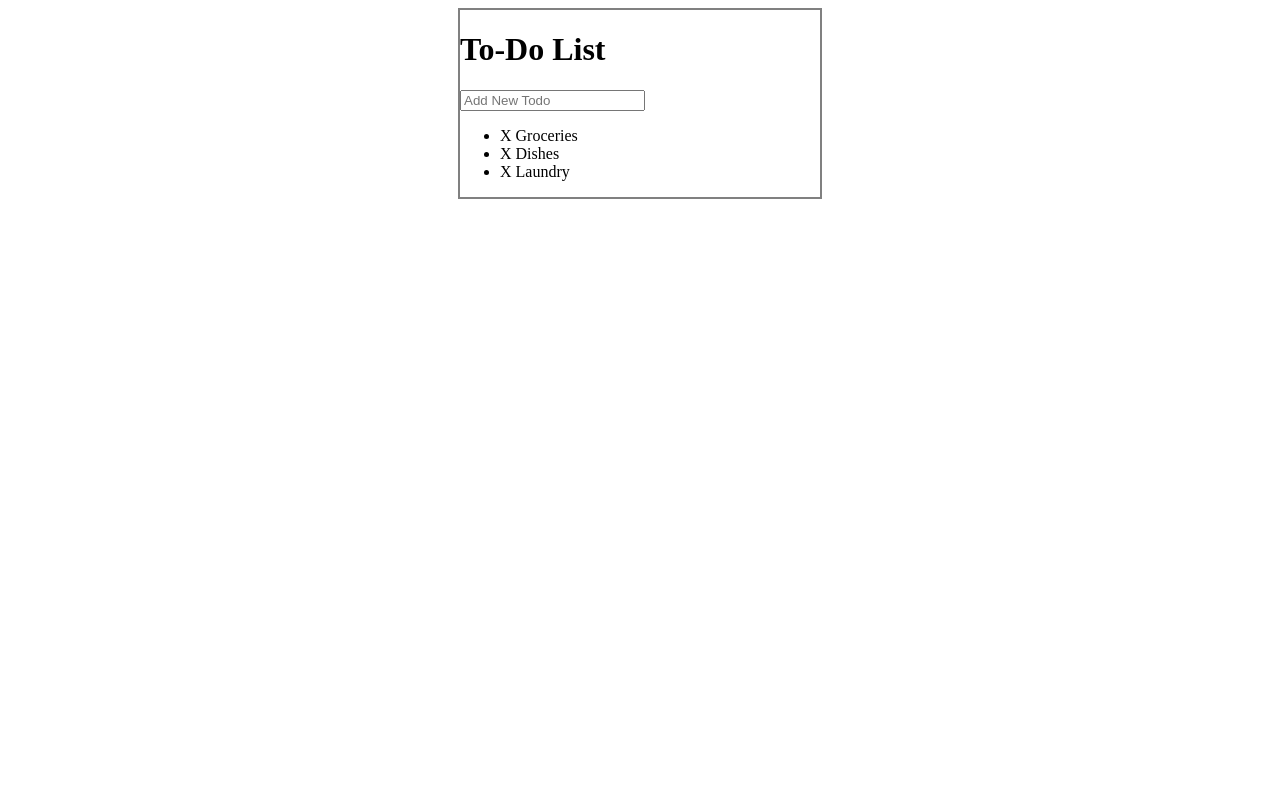
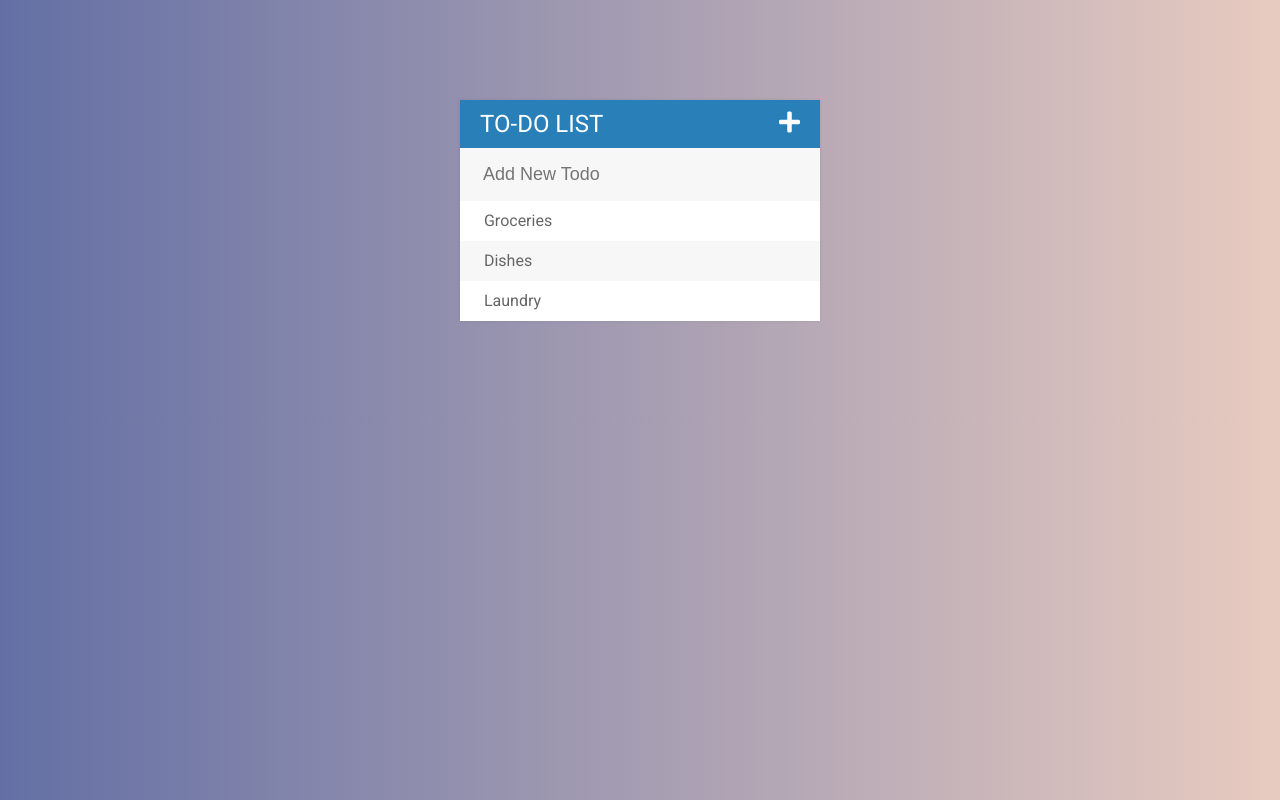
Before and after one commit to cullenmooney/todo-jquery, a plain HTML site: page index.html in a window 1280 px wide. Drawn offline with nearby package versions, Linux system fonts and the light colour scheme.

Commit message:
styled and cleaned up

```diff
--- a/css/style.css
+++ b/css/style.css
@@ -1,10 +1,82 @@
+body {
+	font-family: Roboto;
+	background: #E8CBC0;  /* fallback for old browsers */
+	background: -webkit-linear-gradient(to right, #636FA4, #E8CBC0);  /* Chrome 10-25, Safari 5.1-6 */
+	background: linear-gradient(to right, #636FA4, #E8CBC0); /* W3C, IE 10+/ Edge, Firefox 16+, Chrome 26+, Opera 12+, Safari 7+ */
+}
+
+h1 {
+	background-color: #2980b9;
+	color: white;
+	margin: 0;
+	padding: 10px 20px;
+	text-transform: uppercase;
+	font-size: 24px;
+	font-weight: normal;
+}
+
+input {
+	font-size: 18px;
+	background-color: #f7f7f7;
+	width: 100%;
+	padding: 13px 13px 13px 20px;
+	box-sizing: border-box;
+	color: #2980b9;
+	border: 3px solid rgba(0, 0, 0, 0);
+}
+
+input:focus {
+	background-color: white;
+	border: 3px solid #2980b9;
+	outline: none;
+}
+
+ul {
+	list-style: none;
+	margin: 0;
+	padding: 0;
+}
+
+li span {
+	background-color: #e74c3c;
+	height: 40px;
+	width: 0;
+	display: inline-block;
+	margin-right: 20px;
+	text-align: center;
+	color: white;
+	opacity: 0;
+	transition: 0.2s linear;
+}
+
+li:hover span {
+	width: 40px;
+	opacity: 1.0;
+}
+
+li {
+	background-color: white;
+	height: 40px;
+	line-height: 40px;
+	color: #666;
+}
+
+li:nth-child(2) {
+    background-color: #f7f7f7;
+}
+
 #container {
-	margin: 0 auto;
+	margin: 100px auto;
 	width: 360px;
-	border: 2px solid grey;
+	background-color: #f7f7f7;
+	box-shadow: 0 0 3px rgba(0, 0, 0, 0.1);
 }
 
 .completed {
 	color: grey;
 	text-decoration: line-through;
 }
+
+.fa-plus {
+	float: right;
+}
--- a/index.html
+++ b/index.html
@@ -4,6 +4,7 @@
 	<title>jQuery Todo List</title>
 	<link rel="stylesheet" type="text/css" href="css/style.css">
 	<link rel="stylesheet" href="https://use.fontawesome.com/releases/v5.0.10/css/all.css" integrity="sha384-+d0P83n9kaQMCwj8F4RJB66tzIwOKmrdb46+porD/OvrJ+37WqIM7UoBtwHO6Nlg" crossorigin="anonymous">
+	<link href="https://fonts.googleapis.com/css?family=Roboto:400,700,500" rel="stylesheet">
 	<script
   	src="http://code.jquery.com/jquery-3.3.1.min.js"
   	integrity="sha256-FgpCb/KJQlLNfOu91ta32o/NMZxltwRo8QtmkMRdAu8="
@@ -11,15 +12,14 @@
 </head>
 <body>
 	<div id="container">
-		<h1>To-Do List</h1>
+		<h1>To-Do List <span id="toggle-form"><i class="fas fa-plus"></i></span></h1>
 		<input type="text" placeholder="Add New Todo">
 		<ul>
-			<li><span>X</span> Groceries</li>
-			<li><span>X</span> Dishes</li>
-			<li><span>X</span> Laundry</li>
+			<li><span><i class="fas fa-trash"></i></span> Groceries</li>
+			<li><span><i class="fas fa-trash"></i></span> Dishes</li>
+			<li><span><i class="fas fa-trash"></i></span> Laundry</li>
 		</ul>
 	</div>
-
 
 	<script src="js/main.js"></script>
 </body>
--- a/js/main.js
+++ b/js/main.js
@@ -19,8 +19,13 @@ $('input[type="text"]').keypress(function(e) {
 		// grabbing text from input
 		var todoText = $(this).val();
 		// create a new li to the ul
-		$('ul').append("<li><span>X</span> " + todoText + "</li>");
+		$('ul').append("<li><span><i class='fas fa-trash'></i></span> " + todoText + "</li>");
 		// clear the input
 		$(this).val("");
 	}
 })
+
+// Toggle the plus button
+$('#toggle-form').click(function() {
+	$('input[type="text"]').fadeToggle();
+});
```
